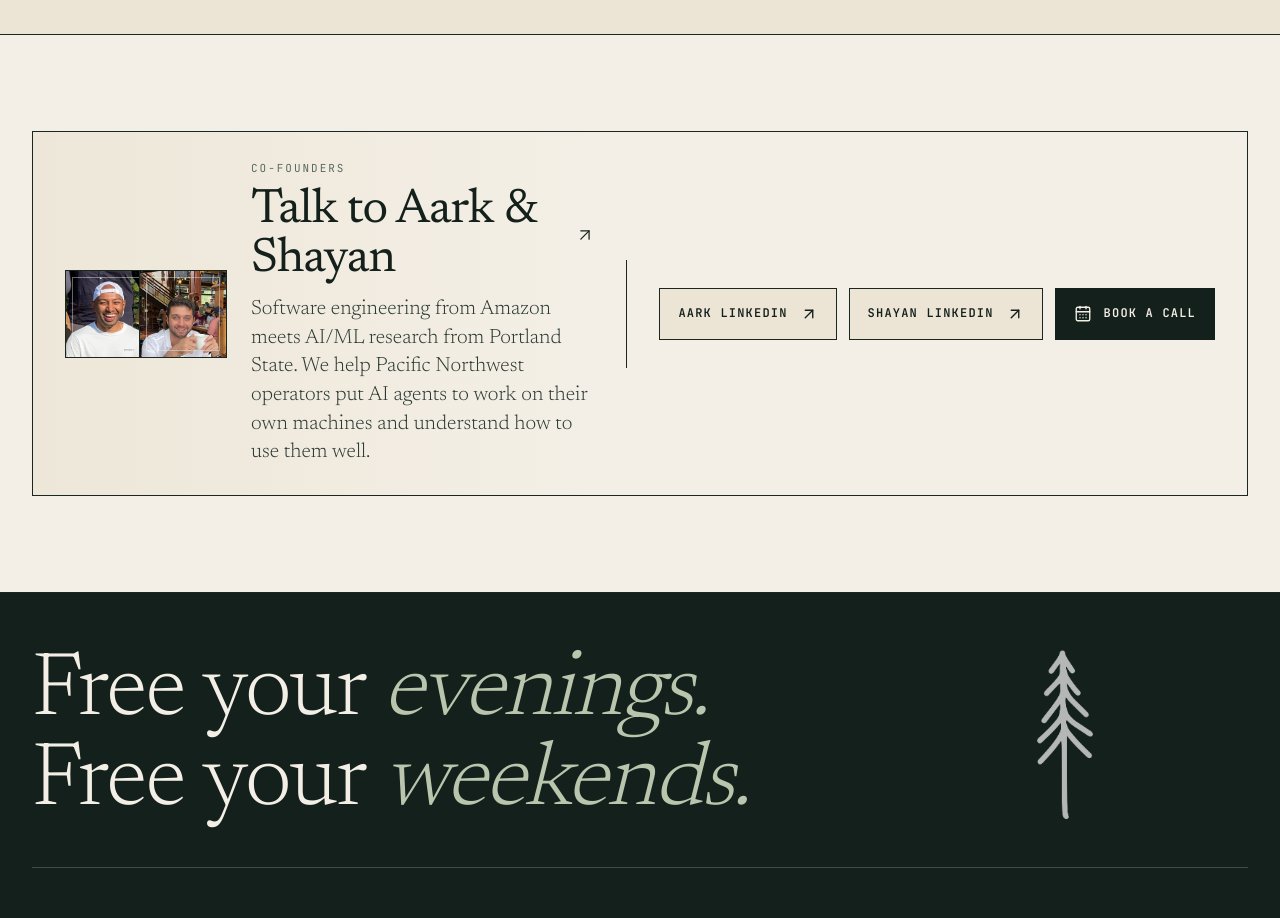
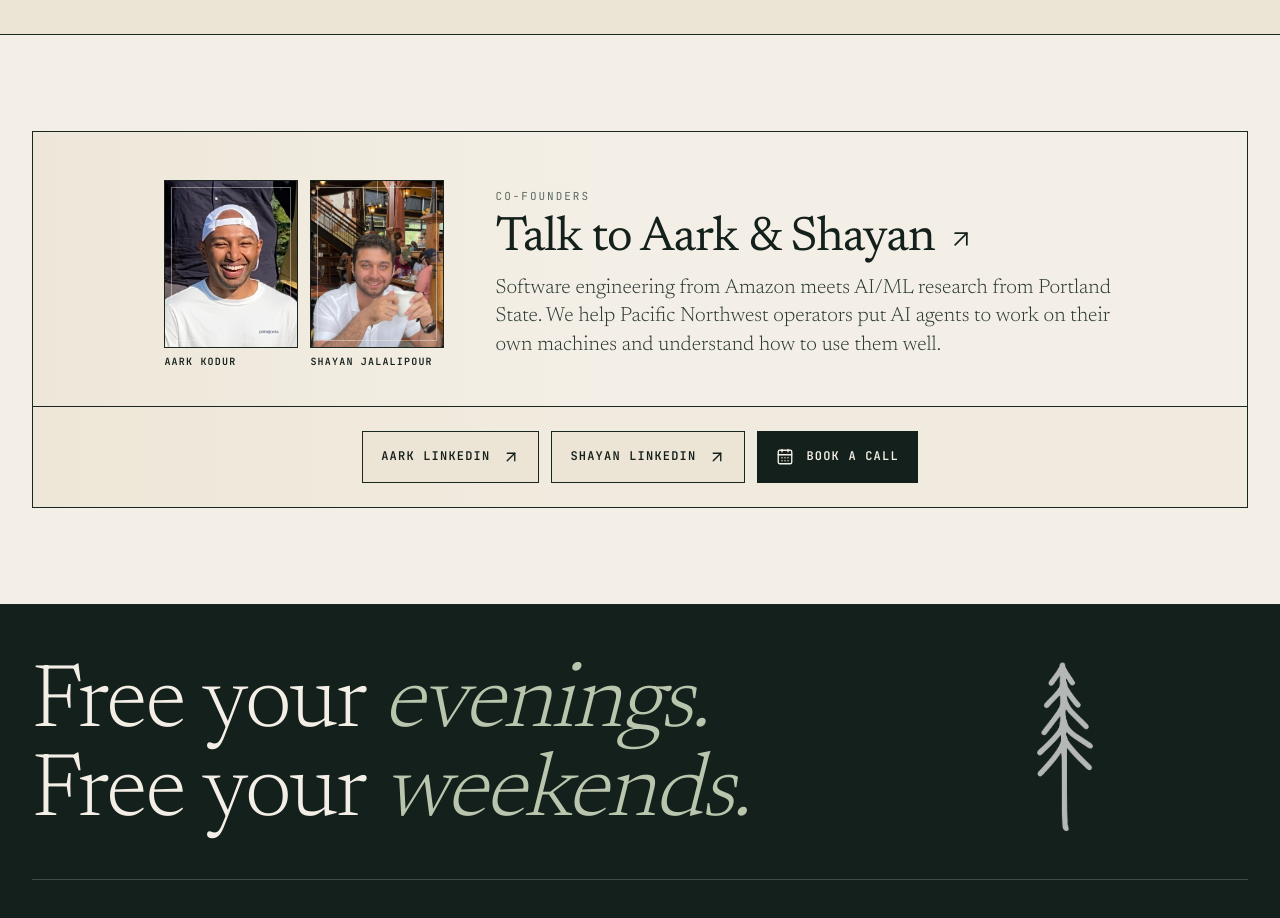
Before and after one commit to itsaark/pacific-ai-tech, a Next.js app: page / in a window 1280 px wide. Shown: the part 6280-7198 px from the top of the page. Built offline with nearby package versions, Linux system fonts and the light colour scheme.

Commit message:
Improve founders section layout

```diff
--- a/src/app/globals.css
+++ b/src/app/globals.css
@@ -1294,7 +1294,7 @@
 
 .pat-founder {
   display: grid;
-  grid-template-columns: minmax(0, 1fr) max-content;
+  grid-template-columns: minmax(0, 1fr);
   align-items: center;
   scroll-margin-top: 112px;
   overflow: hidden;
@@ -1305,41 +1305,56 @@
 }
 
 .pat-founder-main {
-  display: flex;
+  display: grid;
+  grid-template-columns: minmax(220px, 280px) minmax(0, 620px);
   align-items: center;
-  gap: 24px;
-  padding: 28px 32px;
+  justify-content: center;
+  gap: clamp(28px, 4vw, 56px);
+  padding: 48px 32px 38px;
 }
 
 .pat-founder-photos {
-  display: flex;
-  align-items: center;
+  display: grid;
+  grid-template-columns: repeat(2, minmax(0, 1fr));
+  align-items: end;
+  gap: 12px;
   isolation: isolate;
 }
 
 .pat-founder-photo {
   position: relative;
+  display: grid;
+  gap: 8px;
+  min-width: 0;
+  flex: 0 0 auto;
+  color: var(--ink);
+  transition: color 0.15s ease;
+}
+
+.pat-founder-photo + .pat-founder-photo {
+  margin-left: 0;
+}
+
+.pat-founder-photo:hover {
+  color: var(--moss);
+}
+
+.pat-founder-photo-image {
+  position: relative;
   display: block;
-  width: 88px;
-  height: 88px;
-  flex: 0 0 auto;
+  aspect-ratio: 4 / 5;
   overflow: hidden;
   border: 1px solid var(--rule);
   background: var(--moss-deep);
-  transition: transform 0.15s ease, filter 0.15s ease;
-}
-
-.pat-founder-photo + .pat-founder-photo {
-  margin-left: -14px;
-}
-
-.pat-founder-photo:hover {
-  z-index: 1;
+  transition: filter 0.15s ease, transform 0.15s ease;
+}
+
+.pat-founder-photo:hover .pat-founder-photo-image {
   filter: saturate(1.08);
   transform: translateY(-2px);
 }
 
-.pat-founder-photo::after {
+.pat-founder-photo-image::after {
   position: absolute;
   inset: 6px;
   border: 1px solid rgb(244 239 230 / 42%);
@@ -1347,14 +1362,26 @@
   pointer-events: none;
 }
 
-.pat-founder-photo img {
+.pat-founder-photo-image img {
   width: 100%;
   height: 100%;
   object-fit: cover;
 }
 
-.pat-founder-photo-shayan img {
+.pat-founder-photo-shayan .pat-founder-photo-image img {
   object-position: center 37%;
+}
+
+.pat-founder-photo-name {
+  overflow: hidden;
+  color: currentColor;
+  font-size: 10px;
+  font-weight: 600;
+  letter-spacing: 0.12em;
+  line-height: 1.2;
+  text-overflow: ellipsis;
+  text-transform: uppercase;
+  white-space: nowrap;
 }
 
 .pat-founder-copy {
@@ -1405,11 +1432,13 @@
 .pat-founder-actions {
   display: flex;
   align-items: center;
-  justify-content: flex-end;
+  justify-content: center;
+  flex-wrap: wrap;
   gap: 12px;
   min-width: 0;
-  border-left: 1px solid var(--rule);
-  padding: 28px 32px;
+  border-top: 1px solid var(--rule);
+  background: color-mix(in srgb, var(--paper-deep) 44%, transparent);
+  padding: 24px 32px;
 }
 
 .pat-founder-action {
@@ -1767,7 +1796,7 @@
     justify-content: flex-start;
     border-top: 1px solid var(--rule);
     border-left: 0;
-    padding: 0 32px 28px;
+    padding: 24px 32px 28px;
   }
 }
 
@@ -2145,15 +2174,20 @@
   }
 
   .pat-founder-main {
-    flex-direction: column;
+    grid-template-columns: 1fr;
     align-items: flex-start;
     padding: 24px;
+  }
+
+  .pat-founder-photos {
+    width: 100%;
+    max-width: 340px;
   }
 
   .pat-founder-actions {
     flex-direction: column;
     align-items: stretch;
-    padding: 0 24px 24px;
+    padding: 20px 24px 24px;
   }
 
   .pat-founder-action {
--- a/src/app/page.tsx
+++ b/src/app/page.tsx
@@ -339,13 +339,16 @@
               rel="noopener noreferrer"
               aria-label="View Aark Kodur on LinkedIn"
             >
+              <span className="pat-founder-photo-image">
                 <Image
                   src="/pacific-ai-tech/img/founder.jpg"
                   alt="Aark Kodur"
                   width={462}
                   height={482}
-                sizes="104px"
+                  sizes="(max-width: 620px) calc((100vw - 76px) / 2), 132px"
                 />
+              </span>
+              <span className="pat-founder-photo-name">Aark Kodur</span>
             </a>
             <a
               className="pat-founder-photo pat-founder-photo-shayan"
@@ -354,13 +357,16 @@
               rel="noopener noreferrer"
               aria-label="View Shayan Jalalipour on LinkedIn"
             >
+              <span className="pat-founder-photo-image">
                 <Image
                   src="/pacific-ai-tech/img/shayan-jalalipour.jpg"
                   alt="Shayan Jalalipour"
                   width={654}
                   height={900}
-                sizes="104px"
+                  sizes="(max-width: 620px) calc((100vw - 76px) / 2), 132px"
                 />
+              </span>
+              <span className="pat-founder-photo-name">Shayan Jalalipour</span>
             </a>
           </div>
           <div className="pat-founder-copy">
```
Lines whose indentation alone changed are shown as unchanged.
